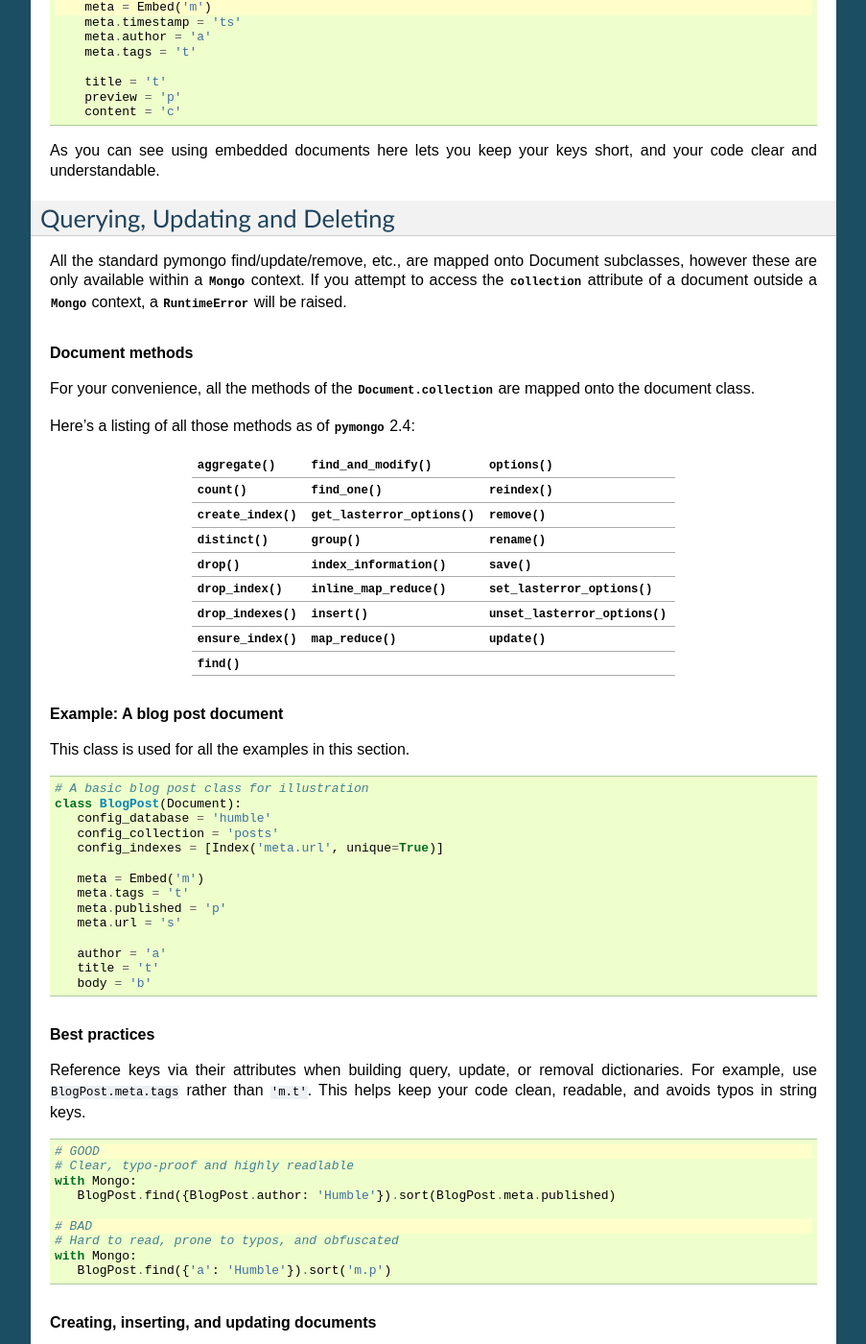
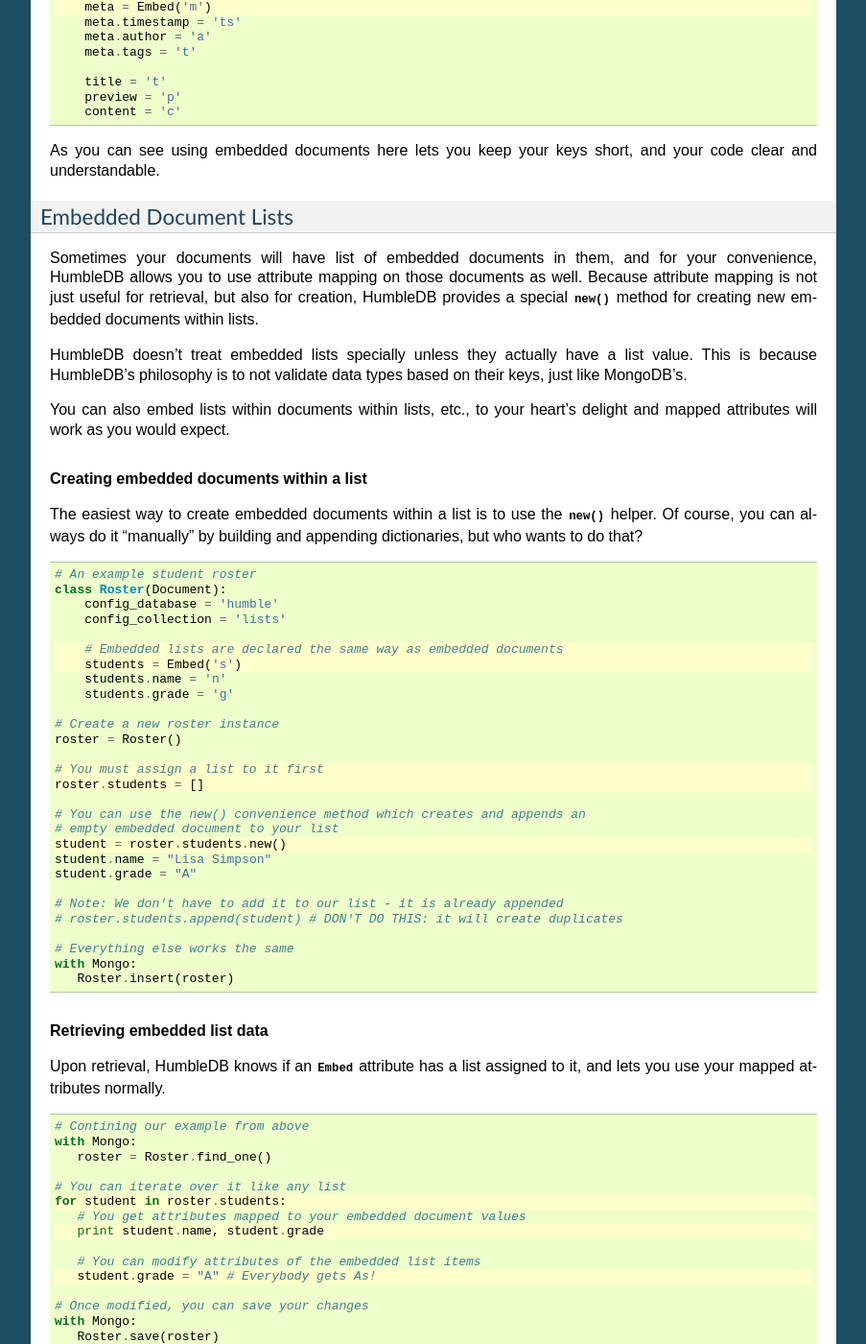
Before and after one commit to shakefu/humbledb, a Sphinx documentation site: the page built from docs/tutorial.rst, in a window 1280 px wide and 1400 px high, scrolled down 5984 px. Shown: the whole window at 96% size, without its empty margins (198-1101 px from the left). Built offline with Sphinx 7.4.7, drawn with Linux system fonts in a browser that asks for light colours; some of the changed text lies outside the part shown.

Commit message:
Add embedded document list documentation.

```diff
--- a/docs/tutorial.rst
+++ b/docs/tutorial.rst
@@ -415,6 +415,100 @@ available as the attribute `key`.
 As you can see using embedded documents here lets you keep your keys short, and
 your code clear and understandable.
 
+Embedded Document Lists
+-----------------------
+
+Sometimes your documents will have list of embedded documents in them, and for
+your convenience, HumbleDB allows you to use attribute mapping on those
+documents as well. Because attribute mapping is not just useful for retrieval,
+but also for creation, HumbleDB provides a special :meth:`new` method for
+creating new embedded documents within lists.
+
+HumbleDB doesn't treat embedded lists specially unless they actually have a
+list value. This is because HumbleDB's philosophy is to not validate data
+types based on their keys, just like MongoDB's.
+
+You can also embed lists within documents within lists, etc., to your heart's
+delight and mapped attributes will work as you would expect.
+
+.. rubric:: Creating embedded documents within a list
+
+The easiest way to create embedded documents within a list is to use the
+:meth:`new` helper. Of course, you can always do it "manually" by building and
+appending dictionaries, but who wants to do that?
+
+.. code-block:: python
+   :emphasize-lines: 6-7,14-15,19
+
+   # An example student roster
+   class Roster(Document):
+       config_database = 'humble'
+       config_collection = 'lists'
+
+       # Embedded lists are declared the same way as embedded documents
+       students = Embed('s')
+       students.name = 'n'
+       students.grade = 'g'
+
+   # Create a new roster instance
+   roster = Roster()
+
+   # You must assign a list to it first
+   roster.students = []
+
+   # You can use the new() convenience method which creates and appends an
+   # empty embedded document to your list
+   student = roster.students.new()
+   student.name = "Lisa Simpson"
+   student.grade = "A"
+
+   # Note: We don't have to add it to our list - it is already appended
+   # roster.students.append(student) # DON'T DO THIS: it will create duplicates
+
+   # Everything else works the same
+   with Mongo:
+      Roster.insert(roster)
+
+.. rubric:: Retrieving embedded list data
+
+Upon retrieval, HumbleDB knows if an :class:`~humbledb.document.Embed`
+attribute has a list assigned to it, and lets you use your mapped attributes
+normally.
+
+.. code-block:: python
+   :emphasize-lines: 6,8,11
+
+   # Contining our example from above
+   with Mongo:
+      roster = Roster.find_one()
+
+   # You can iterate over it like any list
+   for student in roster.students:
+      # You get attributes mapped to your embedded document values
+      print student.name, student.grade
+
+      # You can modify attributes of the embedded list items
+      student.grade = "A" # Everybody gets As!
+
+   # Once modified, you can save your changes
+   with Mongo:
+      Roster.save(roster)
+
+.. rubric:: Querying within lists
+
+Because HumbleDB gives you dot-notation keys for embedded attribute mappings,
+querying for list values is straight-forward.
+
+.. code-block:: python
+
+   # Find a roster containing a given student
+   with Mongo:
+      roster = Roster.find_one({Roster.students.name: "Bart Simpson"})
+
+   # Find all rosters where at least one student has an F
+   with Mongo:
+      rosters = Roster.find({Roster.students.grade: "F"})
+
 Querying, Updating and Deleting
 ===============================
 
```
